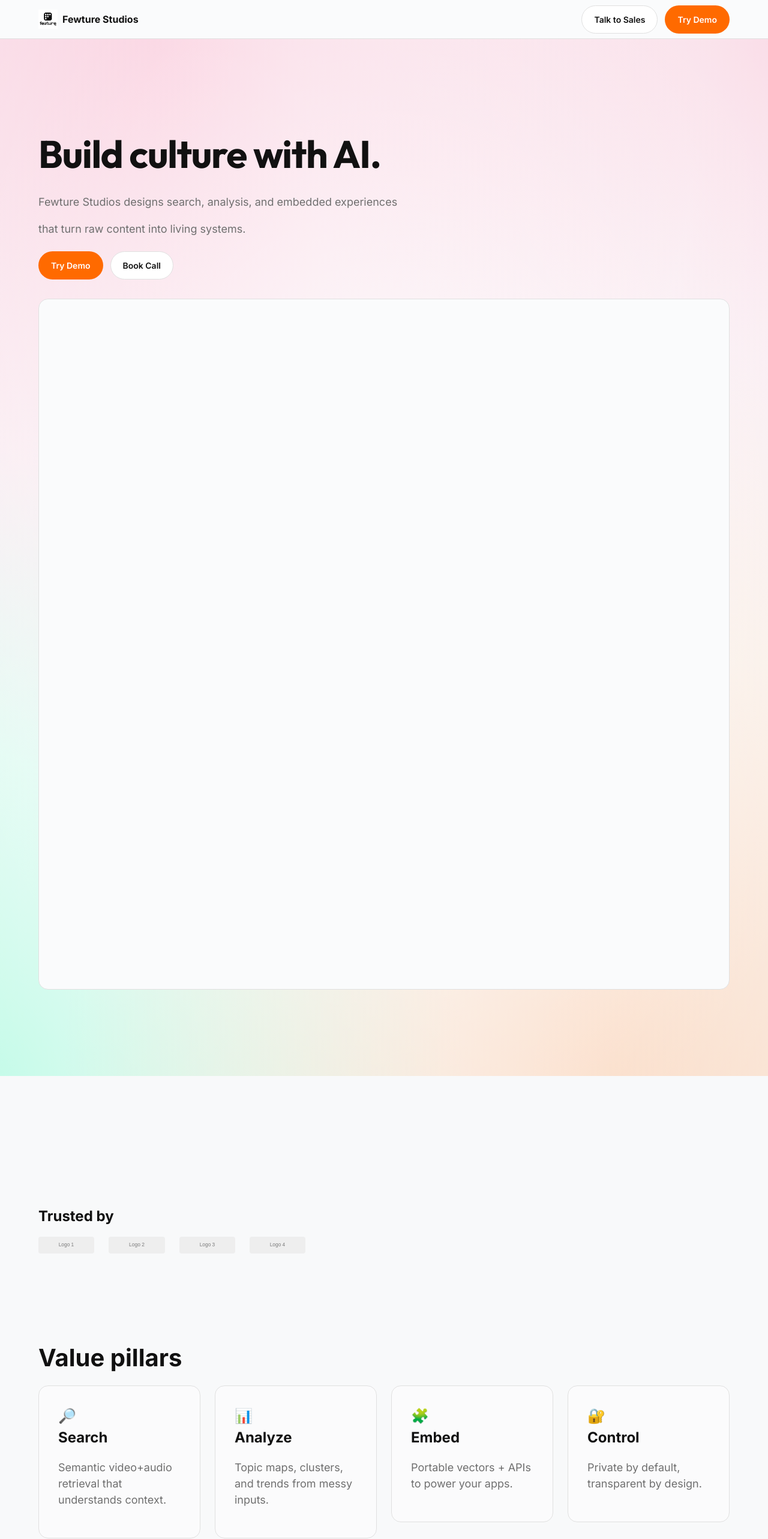
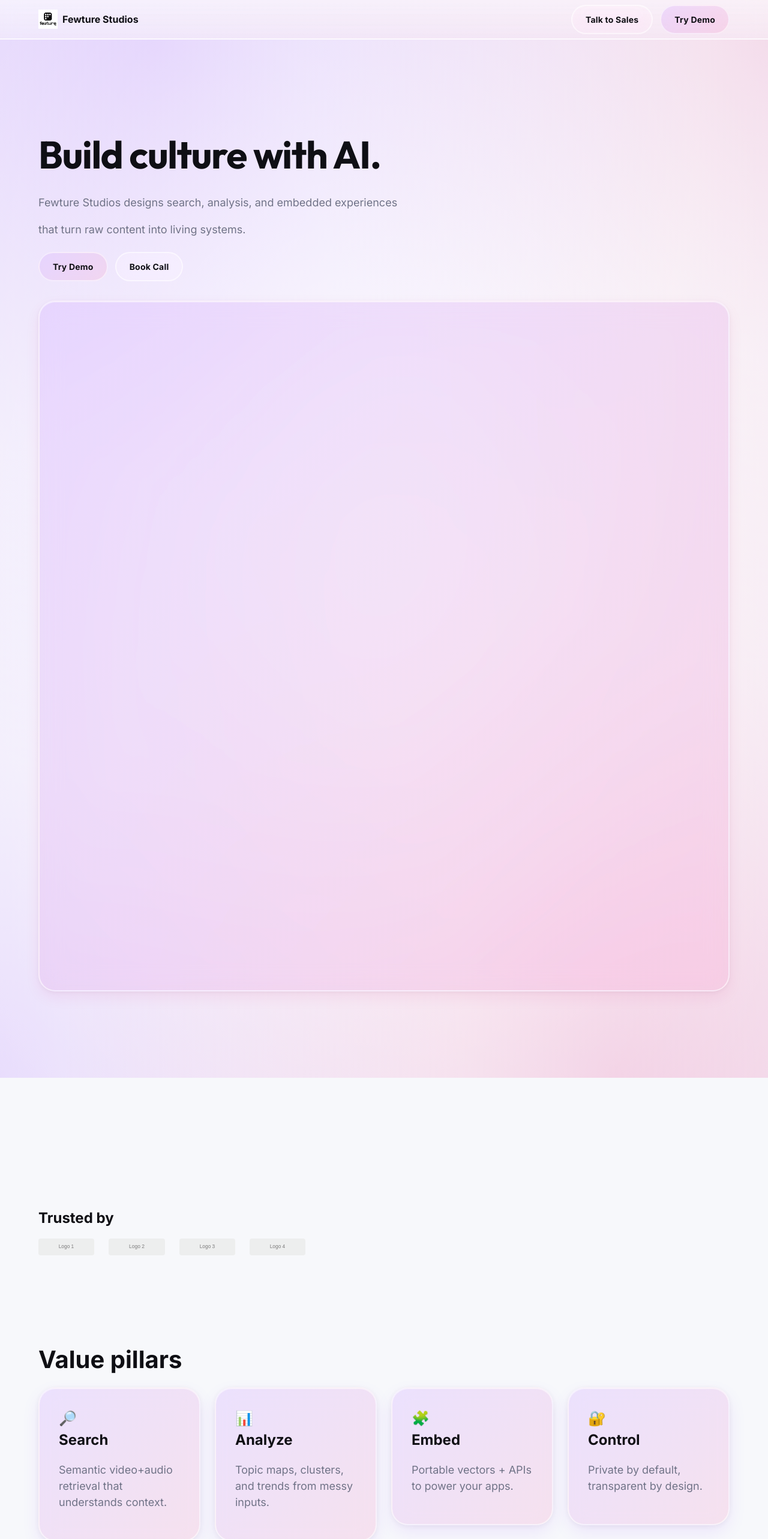
Before and after one commit to dYe9/fewture-site, a Next.js app: page / in a window 1280 px wide. Shown: the top 2566 px of the page at 60% size. Built offline with nearby package versions, Linux system fonts and the light colour scheme.

Commit message:
Update globals.css

```diff
--- a/app/globals.css
+++ b/app/globals.css
@@ -1,53 +1,181 @@
 :root{
-  --bg:#F8F9FA; --text:#111111;
-  --g-100:#EDEDED; --g-200:#E0E0E0; --g-600:#6F6F6F;
-  --accent:#FF6A00; --accent-green:#00FFA3; --accent-pink:#FF3D7F;
-  --accent-hover: color-mix(in srgb, var(--accent), black 7%);
-  --radius:16px; --radius-lg:24px; --radius-sm:12px;
-  --space-1:8px; --space-2:12px; --space-3:16px; --space-4:24px; --space-5:32px; --space-6:48px; --space-7:72px;
-  --reveal-duration:240ms; --reveal-stagger:60ms; --slider-xfade:500ms; --tabs-xfade:250ms;
-  --ring: 0 0 0 2px rgba(255,106,0,0.5);
-  --grad-g1: radial-gradient(120% 120% at 20% 0%, rgba(255,61,127,.25), transparent 60%),
-             radial-gradient(120% 120% at 80% 100%, rgba(255,106,0,.25), transparent 60%);
-  --grad-g2: radial-gradient(110% 110% at 0% 100%, rgba(0,255,163,.25), transparent 55%),
-             radial-gradient(110% 110% at 100% 0%, rgba(255,61,127,.18), transparent 55%);
+  /* base */
+  --bg:#F7F8FB;
+  --text:#0F0F14;
+
+  /* neutrals (for outlines & text-subtle) */
+  --g-100:#EFF1F6;
+  --g-200:#D9DDE8;
+  --g-600:#707387;
+
+  /* new brand — deep purple → deep red */
+  --accent-purple:#6E00FF;   /* primary hue */
+  --accent-red:#D1006F;      /* secondary hue */
+
+  /* gradient tokens */
+  --accent-grad: linear-gradient(135deg, var(--accent-purple) 0%, var(--accent-red) 100%);
+  --glass-tint: linear-gradient(135deg, rgba(110,0,255,.10), rgba(209,0,111,.10));
+
+  /* visuals */
+  --radius:28px;        /* super-curved */
+  --radius-lg:36px;
+  --radius-sm:18px;
+
+  /* spacing */
+  --space-1:8px; --space-2:12px; --space-3:16px; --space-4:24px;
+  --space-5:32px; --space-6:48px; --space-7:72px;
+
+  /* motion */
+  --reveal-duration:240ms; --reveal-stagger:60ms;
+  --slider-xfade:500ms; --tabs-xfade:250ms;
+
+  /* focus ring (purple bias) */
+  --ring: 0 0 0 2px rgba(110,0,255,0.45);
+
+  /* background gradients (hero) */
+  --grad-g1: radial-gradient(120% 120% at 20% 0%, rgba(110,0,255,.20), transparent 60%),
+             radial-gradient(120% 120% at 80% 100%, rgba(209,0,111,.22), transparent 60%);
+  --grad-g2: radial-gradient(110% 110% at 0% 100%, rgba(110,0,255,.14), transparent 55%),
+             radial-gradient(110% 110% at 100% 0%, rgba(209,0,111,.14), transparent 55%);
 }
-*{box-sizing:border-box} html,body{height:100%}
-body{ margin:0; background:var(--bg); color:var(--text);
-  font-family: var(--font-inter), ui-sans-serif, system-ui; line-height:1.5; }
-a{color:inherit; text-decoration:none} img{max-width:100%; height:auto; display:block}
-.container{max-width:1200px; margin:0 auto; padding:0 var(--space-4)} .section{padding: var(--space-7) 0}
+
+*{box-sizing:border-box}
+html,body{height:100%}
+body{
+  margin:0; background:var(--bg); color:var(--text);
+  font-family: var(--font-inter), ui-sans-serif, system-ui; line-height:1.5;
+}
+
+a{color:inherit; text-decoration:none}
+img{max-width:100%; height:auto; display:block}
+
+.container{max-width:1200px; margin:0 auto; padding:0 var(--space-4)}
+.section{padding: var(--space-7) 0}
 h1,h2,h3{margin:0 0 var(--space-3); font-weight:700}
 h1{font-size: clamp(36px, 6vw, 64px); letter-spacing:-0.02em}
-h2{font-size: clamp(24px, 4vw, 40px)} h3{font-size: clamp(18px, 2.5vw, 24px)}
+h2{font-size: clamp(24px, 4vw, 40px)}
+h3{font-size: clamp(18px, 2.5vw, 24px)}
 .sub{color:var(--g-600); font-size: clamp(16px, 2.2vw, 18px)}
-.card{ border:1px solid var(--g-200); background: color-mix(in srgb, var(--bg), white 40%);
-  backdrop-filter: blur(8px); border-radius: var(--radius); padding: var(--space-5); }
-.glass{ border:1px solid var(--g-200); background: color-mix(in srgb, var(--bg), white 30%);
-  backdrop-filter: blur(10px); border-radius: var(--radius); }
-.btn{display:inline-flex; align-items:center; justify-content:center; border-radius:999px;
-  padding:12px 20px; font-weight:600; font-size:14px; border:1px solid transparent;
-  transition: background-color .2s ease, box-shadow .2s ease;}
-.btn:focus-visible{outline:none; box-shadow: var(--ring)} .btn-accent{background:var(--accent); color:white}
-.btn-accent:hover{background:var(--accent-hover); box-shadow:0 6px 16px rgba(255,106,0,.25)}
-.btn-neutral{background:white; color:var(--text); border-color:var(--g-200)}
-.btn-neutral:hover{box-shadow:0 4px 12px rgba(0,0,0,.06)}
-.header{ position: sticky; top:0; z-index:50; backdrop-filter: blur(8px);
-  background: color-mix(in srgb, var(--bg), white 35%); border-bottom:1px solid var(--g-200); }
-.grid{display:grid; gap: var(--space-4)} .grid-2{grid-template-columns: repeat(2, minmax(0,1fr))}
-.grid-3{grid-template-columns: repeat(3, minmax(0,1fr))} .grid-4{grid-template-columns: repeat(4, minmax(0,1fr))}
-@media (max-width: 900px){ .grid-4{grid-template-columns: repeat(2,1fr)} .grid-3{grid-template-columns: 1fr} .grid-2{grid-template-columns: 1fr}}
+
+/* ===================== LIQUID GLASS SYSTEM ===================== */
+.card{
+  border:2px solid rgba(255,255,255,.55);             /* bold, solid line */
+  background:
+    var(--glass-tint),
+    rgba(255,255,255,.35);                             /* semi-translucent */
+  backdrop-filter: blur(16px) saturate(130%);          /* frosted / liquid */
+  -webkit-backdrop-filter: blur(16px) saturate(130%);
+  border-radius: var(--radius);
+  padding: var(--space-5);
+  box-shadow:
+    inset 0 1px 0 rgba(255,255,255,.55),              /* top highlight */
+    0 12px 30px rgba(110,0,255,.08),                  /* soft color glow */
+    0 2px 12px rgba(0,0,0,.06);
+}
+
+.glass{
+  border:2px solid rgba(255,255,255,.55);
+  background:
+    var(--glass-tint),
+    rgba(255,255,255,.28);
+  backdrop-filter: blur(18px) saturate(135%);
+  -webkit-backdrop-filter: blur(18px) saturate(135%);
+  border-radius: var(--radius);
+  box-shadow:
+    inset 0 1px 0 rgba(255,255,255,.55),
+    0 10px 24px rgba(209,0,111,.07),
+    0 2px 10px rgba(0,0,0,.05);
+}
+
+/* Buttons (pill, glassy) */
+.btn{
+  display:inline-flex; align-items:center; justify-content:center;
+  border-radius:999px;
+  padding:12px 22px; font-weight:700; font-size:14px; letter-spacing:.2px;
+  border:2px solid rgba(255,255,255,.55);
+  transition: transform .15s ease, box-shadow .15s ease, background-color .15s ease;
+  backdrop-filter: blur(14px) saturate(135%);
+  -webkit-backdrop-filter: blur(14px) saturate(135%);
+}
+.btn:focus-visible{outline:none; box-shadow: var(--ring)}
+.btn-accent{
+  background:
+    var(--glass-tint),
+    rgba(255,255,255,.30);
+  color:#0F0F14;
+}
+.btn-accent:hover{
+  transform: translateY(-1px);
+  box-shadow: 0 12px 28px rgba(110,0,255,.12), 0 2px 10px rgba(0,0,0,.06);
+}
+.btn-neutral{
+  background: rgba(255,255,255,.22);
+  color:#0F0F14;
+}
+.btn-neutral:hover{
+  transform: translateY(-1px);
+  box-shadow: 0 10px 22px rgba(209,0,111,.10), 0 2px 10px rgba(0,0,0,.05);
+}
+
+/* Sticky header, still glass */
+.header{
+  position: sticky; top:0; z-index:50;
+  background:
+    linear-gradient(180deg, rgba(255,255,255,.55), rgba(255,255,255,.25)),
+    var(--glass-tint);
+  border-bottom:2px solid rgba(255,255,255,.55);
+  backdrop-filter: blur(16px) saturate(135%);
+  -webkit-backdrop-filter: blur(16px) saturate(135%);
+}
+
+/* grids */
+.grid{display:grid; gap: var(--space-4)}
+.grid-2{grid-template-columns: repeat(2, minmax(0,1fr))}
+.grid-3{grid-template-columns: repeat(3, minmax(0,1fr))}
+.grid-4{grid-template-columns: repeat(4, minmax(0,1fr))}
+@media (max-width: 900px){
+  .grid-4{grid-template-columns: repeat(2,1fr)}
+  .grid-3{grid-template-columns: 1fr}
+  .grid-2{grid-template-columns: 1fr}
+}
+
+/* interactive focus */
 button:focus-visible, a:focus-visible{ outline: none; box-shadow: var(--ring) }
-.slider{ position:relative; overflow:hidden } .slide{ position:absolute; inset:0; opacity:0; transition: opacity var(--slider-xfade) ease } .slide.active{ opacity:1 }
+
+/* sliders */
+.slider{ position:relative; overflow:hidden }
+.slide{ position:absolute; inset:0; opacity:0; transition: opacity var(--slider-xfade) ease }
+.slide.active{ opacity:1 }
+
+/* scroll snapping for mobile carousels */
 .snap{ display:flex; gap:var(--space-4); overflow-x:auto; scroll-snap-type:x mandatory; padding-bottom: var(--space-2) }
 .snap > *{ flex: 0 0 85%; scroll-snap-align:start }
 @media (min-width: 901px){ .snap{ overflow:visible; display:grid; gap:var(--space-4); grid-template-columns: repeat(3,1fr) } .snap > *{ flex:initial } }
-.tabs{ display:flex; gap:var(--space-3); border-bottom:1px solid var(--g-200); overflow:auto; padding-bottom: var(--space-2) }
-.tab{ padding:10px 14px; border:1px solid transparent; border-radius:999px; display:flex; align-items:center; gap:8px; }
-.tab[aria-selected="true"]{ border-color:var(--g-200); background: white; } .tab .pulse{ display:inline-block; width:8px; height:8px; border-radius:999px; background:var(--accent) }
-@keyframes micro{ 0%{transform:scale(1)} 50%{transform:scale(1.06)} 100%{transform:scale(1)} } .tab[aria-selected="true"] .pulse{ animation: micro .6s ease }
-.accordion details{ border:1px solid var(--g-200); border-radius: var(--radius); padding: var(--space-3); background:white }
-.accordion summary{ cursor:pointer; list-style:none; font-weight:600 } .accordion summary::-webkit-details-marker{ display:none }
-.hero-bg{ position:relative; isolation:isolate; background: var(--grad-g1), var(--grad-g2); }
-.hero-bg::after{ content:""; position:absolute; inset:0; z-index:-1; background: radial-gradient(90% 90% at 50% 50%, rgba(255,255,255,.8), rgba(255,255,255,.0)); }
-@media (prefers-reduced-motion: reduce){ .slide{ transition:none } }
+
+/* tabs (pulse uses purple) */
+.tabs{ display:flex; gap:var(--space-3); border-bottom:2px solid rgba(255,255,255,.55); overflow:auto; padding-bottom: var(--space-2) }
+.tab{ padding:10px 14px; border:2px solid transparent; border-radius:999px; display:flex; align-items:center; gap:8px; }
+.tab[aria-selected="true"]{ border-color:rgba(255,255,255,.55); background: rgba(255,255,255,.30); }
+.tab .pulse{ display:inline-block; width:10px; height:10px; border-radius:999px; background: var(--accent-purple) }
+@keyframes micro{ 0%{transform:scale(1)} 50%{transform:scale(1.06)} 100%{transform:scale(1)} }
+.tab[aria-selected="true"] .pulse{ animation: micro .6s ease }
+
+/* accordions */
+.accordion details{ border:2px solid rgba(255,255,255,.55); border-radius: var(--radius); padding: var(--space-3); background: rgba(255,255,255,.28); backdrop-filter: blur(14px) saturate(135%); }
+.accordion summary{ cursor:pointer; list-style:none; font-weight:700 }
+.accordion summary::-webkit-details-marker{ display:none }
+
+/* hero bg with red/purple energy */
+.hero-bg{
+  position:relative; isolation:isolate;
+  background: var(--grad-g1), var(--grad-g2);
+}
+.hero-bg::after{
+  content:""; position:absolute; inset:0; z-index:-1;
+  background: radial-gradient(90% 90% at 50% 50%, rgba(255,255,255,.85), rgba(255,255,255,.0));
+}
+
+/* prefers-reduced-motion */
+@media (prefers-reduced-motion: reduce){
+  .slide{ transition:none }
+}
```
